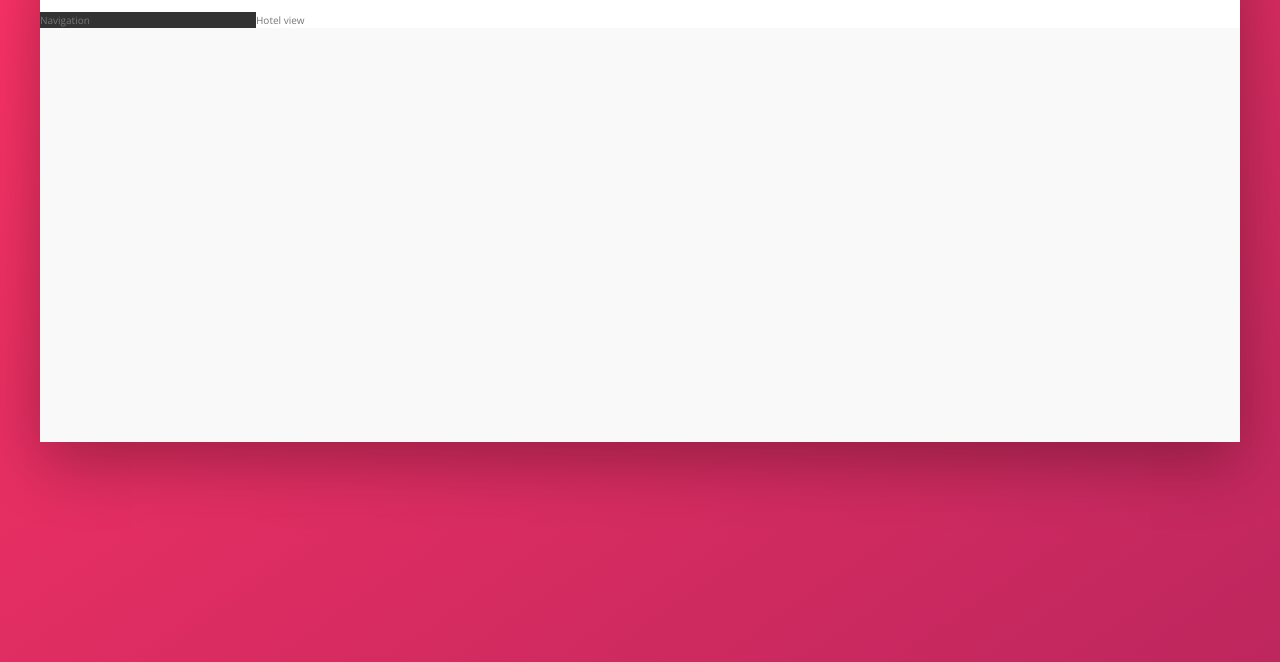
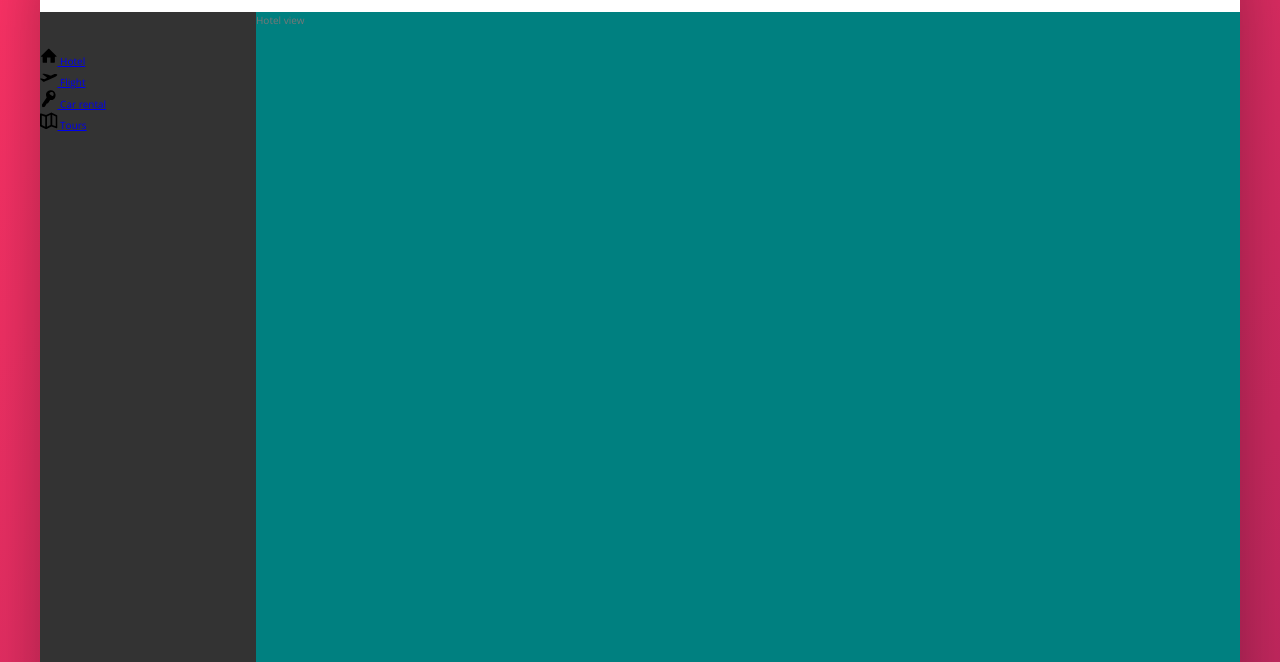
Before and after one commit to AyariAla/Trillo, a website: page index.html in a window 1280 px wide. Shown: the part 138-800 px from the top of the page. Drawn offline with nearby package versions, Linux system fonts and the light colour scheme.

Commit message:
created the sidebar elements

```diff
--- a/index.html
+++ b/index.html
@@ -45,7 +45,43 @@
         </nav>
       </header>
       <div class="content">
-        <nav class="sidebar">Navigation</nav>
+        <nav class="sidebar">
+          <ul class="side-nav">
+            <li class="side-nav__item">
+              <a href="#" class="side-nav__link">
+                <svg class="side-nav__icon">
+                  <use xlink:href="img/sprite.svg#icon-home"></use>
+                </svg>
+                <span>Hotel</span>
+              </a>
+            </li>
+            <li class="side-nav__item">
+              <a href="#" class="side-nav__link">
+                <svg class="side-nav__icon">
+                  <use xlink:href="img/sprite.svg#icon-aircraft-take-off"></use>
+                </svg>
+                <span>Flight</span>
+              </a>
+            </li>
+            <li class="side-nav__item">
+              <a href="#" class="side-nav__link">
+                <svg class="side-nav__icon">
+                  <use xlink:href="img/sprite.svg#icon-key"></use>
+                </svg>
+                <span>Car rental</span>
+              </a>
+            </li>
+            <li class="side-nav__item">
+              <a href="#" class="side-nav__link">
+                <svg class="side-nav__icon">
+                  <use xlink:href="img/sprite.svg#icon-map"></use>
+                </svg>
+                <span>Tours</span>
+              </a>
+            </li>
+          </ul>
+          <div class="legal">&copy; 2022 by Ala. All rights reserved.</div>
+        </nav>
         <main class="hotel-view">Hotel view</main>
       </div>
     </div>
--- a/sass/_components.scss
+++ b/sass/_components.scss
@@ -121,3 +121,31 @@
     margin-left: 1rem;
   }
 }
+
+/////////////////
+/// SIDE NAVIGATION
+///
+
+.side-nav {
+  list-style: none;
+  margin-top: 3.5rem;
+  &__item {
+  }
+  &__link {
+  }
+
+  &__icon {
+    height: 1.75rem;
+    width: 1.75rem;
+  }
+}
+
+/////////////////
+/// LEGAL TEXT
+///
+.legal {
+  font-size: 1.2rem;
+  color: var(--color-grey-dark-4);
+  text-align: center;
+  padding: 2.5rem;
+}
--- a/sass/_layout.scss
+++ b/sass/_layout.scss
@@ -21,8 +21,14 @@
 .sidebar {
   background-color: var(--color-grey-dark-1);
   flex: 0 0 18%;
+  display: flex;
+  flex-direction: column;
+  justify-content: space-between;
 }
 .hotel-view {
   background-color: #fff;
+  ///TEST
+  background-color: teal;
+  height: 80rem;
   flex: 1;
 }
```
Also changed, not shown: css/style.css, 1 other file.
